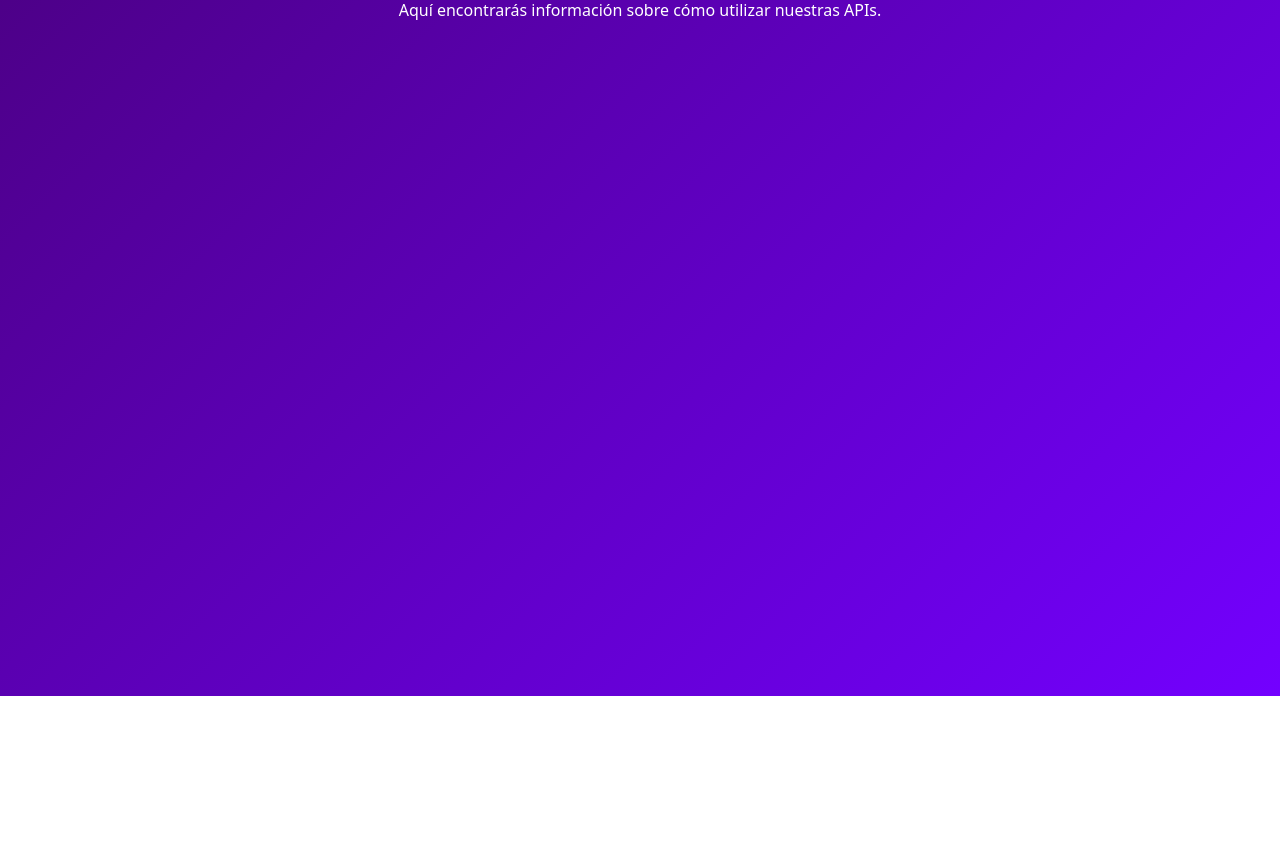
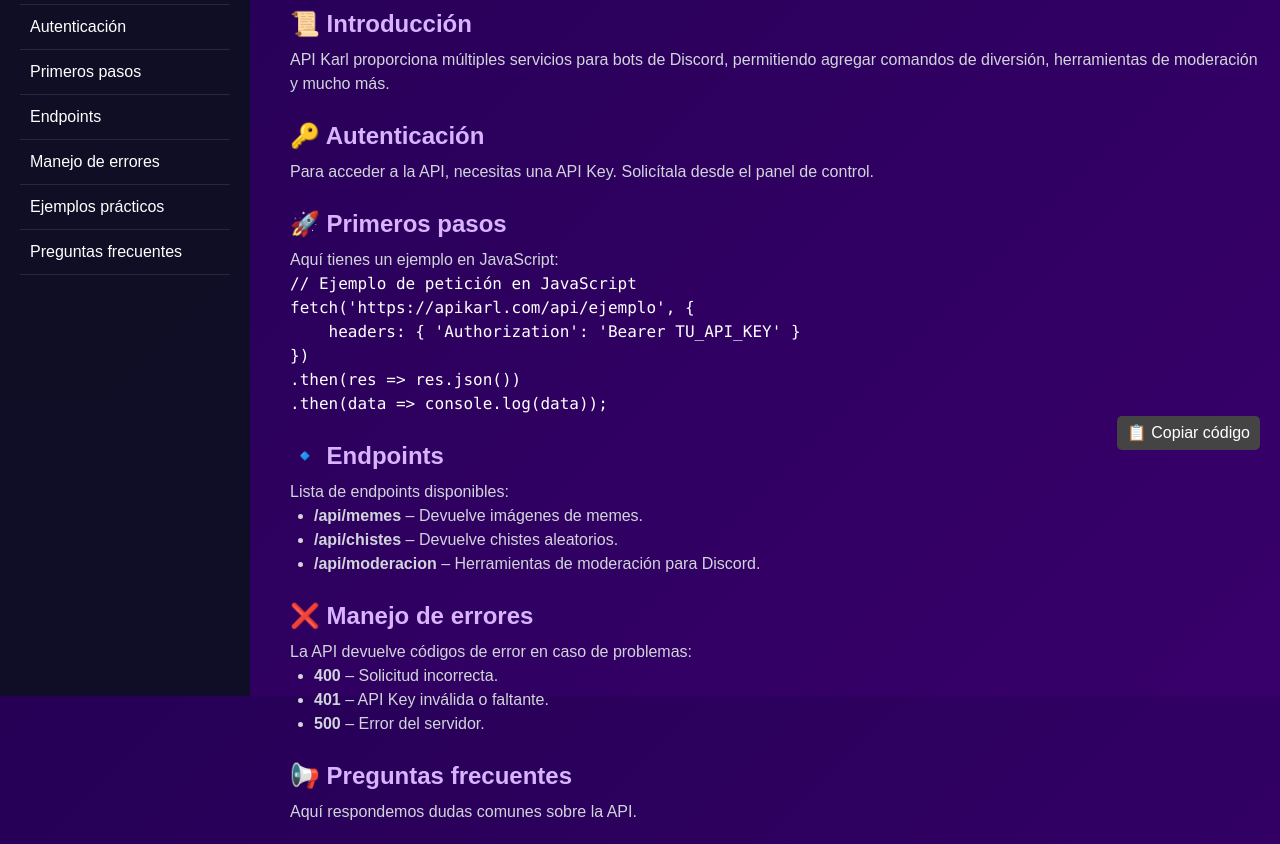
Before and after one commit to Karlo-n/Web-karl, a plain HTML site: page Docs.html in a window 1280 px wide. Shown: the part 104-948 px from the top of the page. Before the commit the page ends 800 px from the top, so only its background shows below. Drawn offline with nearby package versions, Linux system fonts and the light colour scheme.

Commit message:
Update Docs.html

```diff
--- a/Docs.html
+++ b/Docs.html
@@ -3,20 +3,136 @@
 <head>
     <meta charset="UTF-8">
     <meta name="viewport" content="width=device-width, initial-scale=1.0">
-    <title>Documentación - API Karl</title>
+    <title>Documentación | API Karl</title>
     <script src="https://cdn.tailwindcss.com"></script>
+    <script src="https://cdnjs.cloudflare.com/ajax/libs/highlight.js/11.5.0/highlight.min.js"></script>
+    <link rel="stylesheet" href="https://cdnjs.cloudflare.com/ajax/libs/highlight.js/11.5.0/styles/night-owl.min.css">
     <style>
         body {
-            background: linear-gradient(135deg, #4b0082, #7300ff);
+            background: linear-gradient(135deg, #250055, #38006b);
             background-attachment: fixed;
             color: white;
-            text-align: center;
-            padding: 50px;
+            font-family: Arial, sans-serif;
+        }
+
+        /* Navbar */
+        .navbar {
+            background: rgba(20, 25, 60, 0.9);
+            backdrop-filter: blur(10px);
+            transition: background 0.3s ease-in-out;
+        }
+
+        /* Menú lateral */
+        .sidebar {
+            position: fixed;
+            top: 0;
+            left: 0;
+            width: 250px;
+            height: 100%;
+            background: rgba(15, 15, 35, 0.95);
+            padding: 20px;
+            transition: transform 0.3s ease-in-out;
+            overflow-y: auto;
+        }
+
+        .sidebar a {
+            display: block;
+            padding: 10px;
+            color: white;
+            text-decoration: none;
+            border-bottom: 1px solid rgba(255, 255, 255, 0.1);
+        }
+
+        .sidebar a:hover {
+            background: rgba(255, 255, 255, 0.1);
+        }
+
+        .content {
+            margin-left: 270px;
+            padding: 20px;
+        }
+
+        /* Botón de copiar código */
+        .copy-btn {
+            background: #444;
+            color: white;
+            border: none;
+            padding: 5px 10px;
+            border-radius: 5px;
+            cursor: pointer;
+            float: right;
+        }
+
+        .copy-btn:hover {
+            background: #666;
         }
     </style>
 </head>
 <body>
-    <h1 class="text-3xl font-bold">📜 Bienvenido a la Documentación</h1>
-    <p class="mt-4">Aquí encontrarás información sobre cómo utilizar nuestras APIs.</p>
+
+    <!-- Menú lateral -->
+    <div class="sidebar">
+        <h2 class="text-xl font-bold text-blue-400 mb-4">📄 Documentación</h2>
+        <a href="#introduccion">Introducción</a>
+        <a href="#autenticacion">Autenticación</a>
+        <a href="#primeros-pasos">Primeros pasos</a>
+        <a href="#endpoints">Endpoints</a>
+        <a href="#errores">Manejo de errores</a>
+        <a href="#ejemplos">Ejemplos prácticos</a>
+        <a href="#faq">Preguntas frecuentes</a>
+    </div>
+
+    <!-- Contenido principal -->
+    <div class="content">
+
+        <h1 class="text-3xl font-bold text-blue-300">📌 Documentación API Karl</h1>
+        <p class="text-gray-300 mt-2">Aprende a usar la API de Karl para integrar potentes funcionalidades en tu bot.</p>
+
+        <h2 id="introduccion" class="text-2xl font-bold mt-6 text-purple-300">📜 Introducción</h2>
+        <p class="text-gray-300 mt-2">API Karl proporciona múltiples servicios para bots de Discord, permitiendo agregar comandos de diversión, herramientas de moderación y mucho más.</p>
+
+        <h2 id="autenticacion" class="text-2xl font-bold mt-6 text-purple-300">🔑 Autenticación</h2>
+        <p class="text-gray-300 mt-2">Para acceder a la API, necesitas una API Key. Solicítala desde el panel de control.</p>
+
+        <h2 id="primeros-pasos" class="text-2xl font-bold mt-6 text-purple-300">🚀 Primeros pasos</h2>
+        <p class="text-gray-300 mt-2">Aquí tienes un ejemplo en JavaScript:</p>
+
+        <pre><code class="language-js">// Ejemplo de petición en JavaScript
+fetch('https://apikarl.com/api/ejemplo', {
+    headers: { 'Authorization': 'Bearer TU_API_KEY' }
+})
+.then(res => res.json())
+.then(data => console.log(data));</code></pre>
+
+        <button class="copy-btn" onclick="copyCode()">📋 Copiar código</button>
+
+        <h2 id="endpoints" class="text-2xl font-bold mt-6 text-purple-300">🔹 Endpoints</h2>
+        <p class="text-gray-300 mt-2">Lista de endpoints disponibles:</p>
+        <ul class="text-gray-300 list-disc pl-6">
+            <li><b>/api/memes</b> – Devuelve imágenes de memes.</li>
+            <li><b>/api/chistes</b> – Devuelve chistes aleatorios.</li>
+            <li><b>/api/moderacion</b> – Herramientas de moderación para Discord.</li>
+        </ul>
+
+        <h2 id="errores" class="text-2xl font-bold mt-6 text-purple-300">❌ Manejo de errores</h2>
+        <p class="text-gray-300 mt-2">La API devuelve códigos de error en caso de problemas:</p>
+        <ul class="text-gray-300 list-disc pl-6">
+            <li><b>400</b> – Solicitud incorrecta.</li>
+            <li><b>401</b> – API Key inválida o faltante.</li>
+            <li><b>500</b> – Error del servidor.</li>
+        </ul>
+
+        <h2 id="faq" class="text-2xl font-bold mt-6 text-purple-300">📢 Preguntas frecuentes</h2>
+        <p class="text-gray-300 mt-2">Aquí respondemos dudas comunes sobre la API.</p>
+    </div>
+
+    <script>
+        function copyCode() {
+            let code = document.querySelector("pre code").innerText;
+            navigator.clipboard.writeText(code);
+            alert("Código copiado al portapapeles!");
+        }
+    </script>
+
 </body>
 </html>
```
